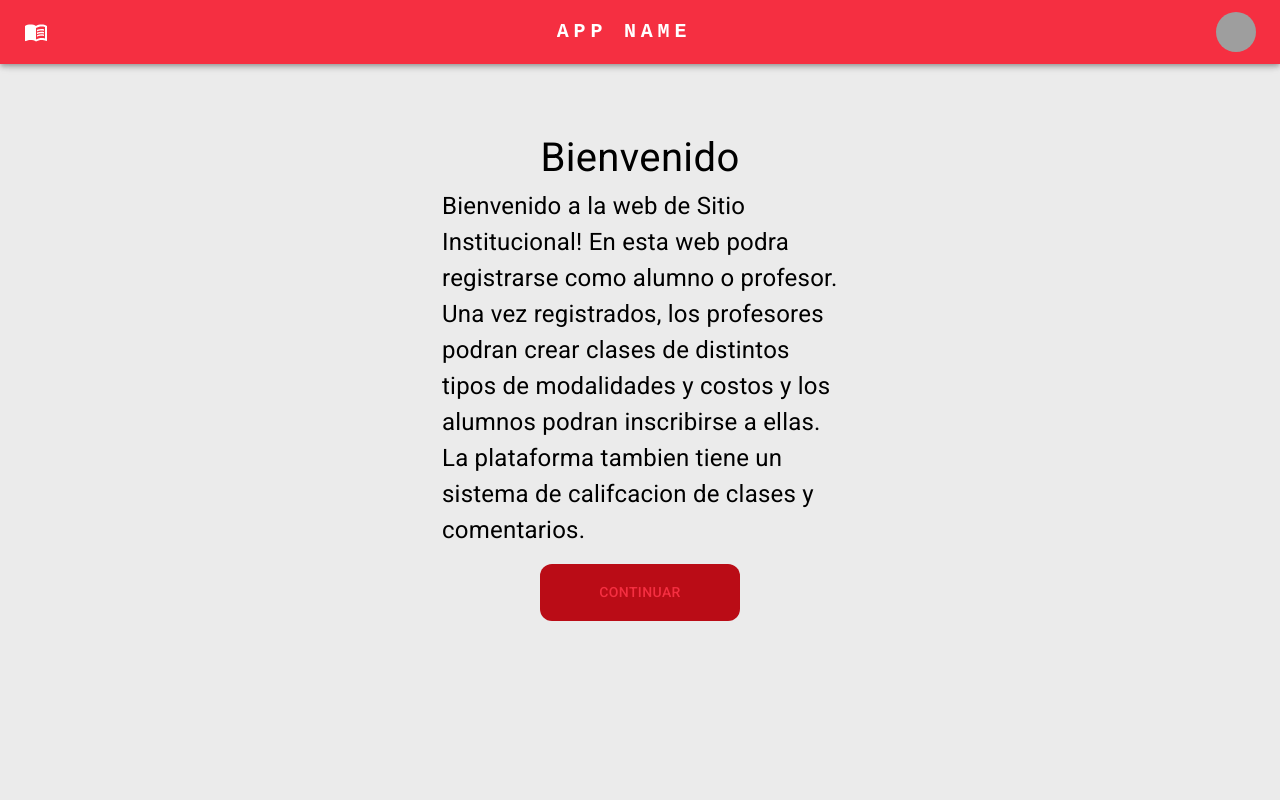
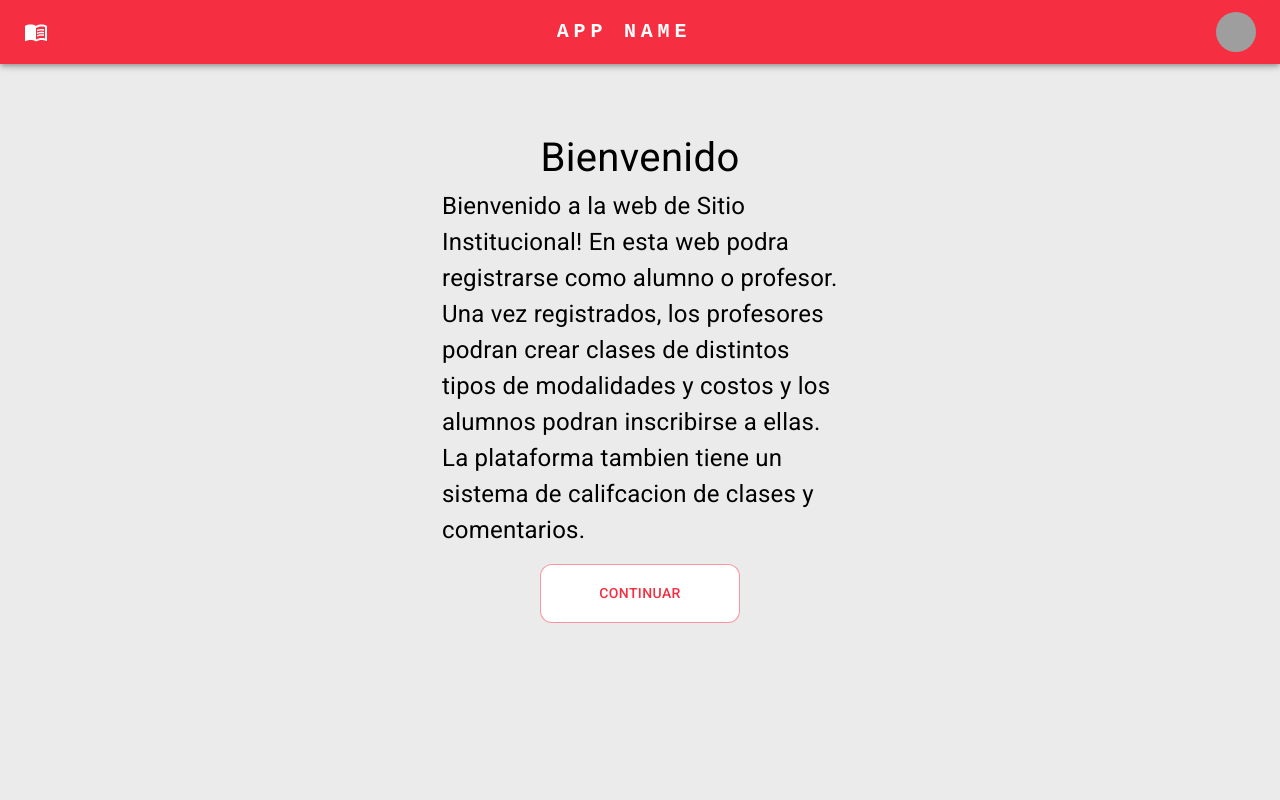
Before and after one commit to NachoRondan/ai-tpo-front, a React (Create React App) app: page / in a window 1280 px wide. Shown: the top 800 px of the page. Built offline with nearby package versions, Linux system fonts and the light colour scheme; grey boxes are pictures that could not be loaded.

Commit message:
Cambio color de boton de landing

```diff
--- a/src/components/Landing.js
+++ b/src/components/Landing.js
@@ -25,7 +25,7 @@ return (<Container component="main" maxWidth="xs">
 <Typography sx={{color:'black',fontSize:24}}>
     Bienvenido a la web de Sitio Institucional! En esta web podra registrarse como alumno o profesor. Una vez registrados, los profesores podran crear clases de distintos tipos de modalidades y costos y los alumnos podran inscribirse a ellas. La plataforma tambien tiene un sistema de califcacion de clases y comentarios.
 </Typography>
-<Button sx={{marginTop:"1rem",maringBottom:"1rem",padding:"1rem",borderRadius:"12px",backgroundColor:"#BA0C16",width:"200px"}}>
+<Button variant="outlined" sx={{marginTop:"1rem",maringBottom:"1rem",padding:"1rem",borderRadius:"12px",backgroundColor:"white",width:"200px"}}>
 Continuar
 </Button>
 </Box>
```
